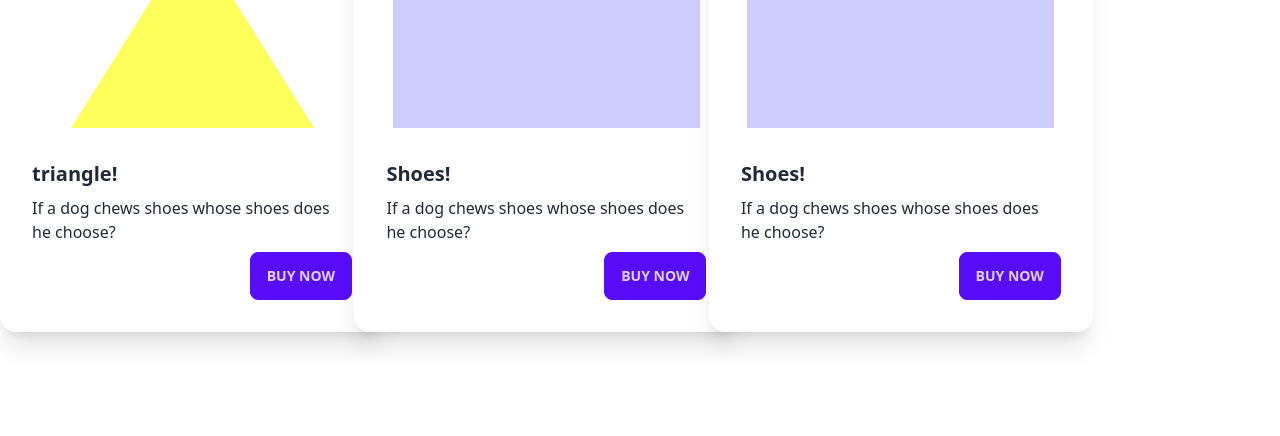
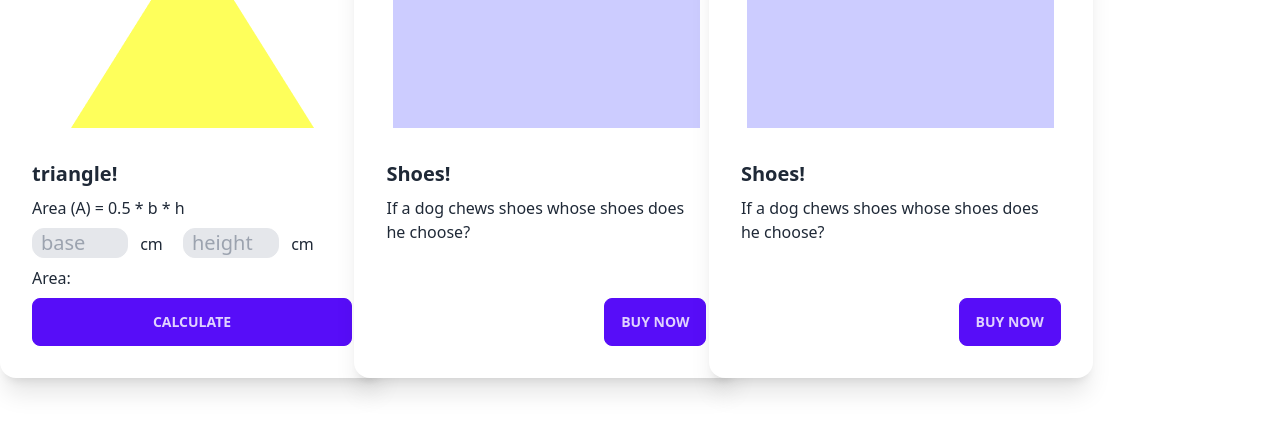
Before and after one commit to Ananda-Das/geometry-genius, a plain HTML site: page index.html in a window 1280 px wide. Shown: the part 66-502 px from the top of the page. Drawn offline with nearby package versions, Linux system fonts and the light colour scheme.

Commit message:
get triangle base and height from the card

```diff
--- a/index.html
+++ b/index.html
@@ -20,14 +20,21 @@
         <div class="flex flex-col lg:flex-row">
             <!-- shape container  -->
             <div class="flex-1 grid grid-cols-1 md:grid-cols-2 lg:grid-cols-3 gap-6">
-                <!-- first-card  -->
+                <!-- traingle-card  -->
                 <div class="card w-96 bg-base-100 shadow-xl">
                     <figure><img src="/images/triangle.png" alt="Rectangle" /></figure>
                     <div class="card-body">
                       <h2 class="card-title">triangle!</h2>
-                      <p>If a dog chews shoes whose shoes does he choose?</p>
-                      <div class="card-actions justify-end">
-                        <button class="btn btn-primary">Buy Now</button>
+                      <p>Area (A) = 0.5 * b * h</p>
+                      <p>
+                        <input type="text" class="bg-gray-200 border w-24 text-xl px-2 rounded-xl" id="triangle-base" placeholder="base">
+                        <span class="ml-2">cm</span>
+                        <input type="text" class="ml-4 bg-gray-200 border w-24 text-xl px-2 rounded-xl" id="triangle-height" placeholder="height">
+                        <span class="ml-2">cm</span>
+                      </p>
+                      <p>Area: <span></span></p>
+                      <div class="card-actions">
+                        <button class="btn btn-primary w-full" onclick="calculateTriangleArea()">Calculate</button>
                       </div>
                     </div>
                   </div>
@@ -65,5 +72,6 @@
 
     </footer>
 
+    <script src="scripts/area-calculator.js"></script>
 </body>
 </html>
--- /dev/null
+++ b/scripts/area-calculator.js
@@ -0,0 +1,11 @@
+function calculateTriangleArea(){
+    // get triangle base value
+    const baseField = document.getElementById('triangle-base');
+    const baseValueText = baseField.value;
+    const base = parseFloat(baseValueText);
+
+    // get triangle height value
+    const heightField = document.getElementById('triangle-height');
+    const heightValueText = heightField.value;
+    const height = parseFloat(heightValueText);
+}
```
